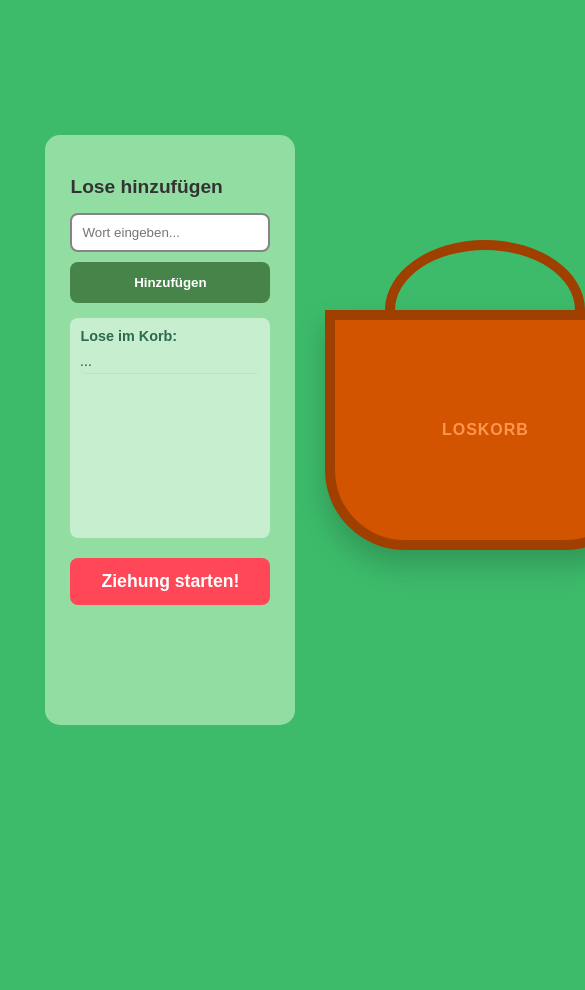
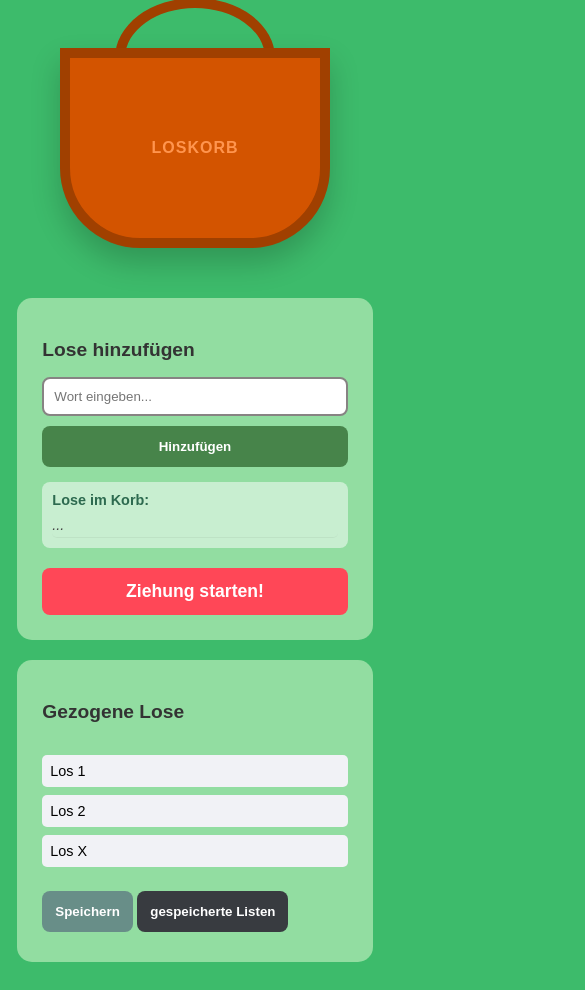
Before and after one commit to dilarawgn/Webentwicklung, a plain HTML site: page index.html in a window 390 px wide. Shown: the top 990 px of the page, 585 px wide, since content can reach past the window. Before the commit the page ends 860 px from the top, so only its background shows below. Drawn offline with Linux system fonts and the light colour scheme.

Commit message:
Ansichten

```diff
--- a/name.css
+++ b/name.css
@@ -134,3 +134,52 @@ li {
     border-radius: 5px;
     font-size: 0.9rem;
 }
+
+/* TABLET-ANSICHT */
+@media (max-width: 1024px) {
+    .container {
+        grid-template-columns: 1fr 1fr;
+        width: 95%;
+        height: auto;
+        margin: 20px 0;
+    }
+
+    aside:last-child {
+        grid-column: span 2;
+    }
+}
+
+/* HANDY-ANSICHT */
+@media (max-width: 768px) {
+    body {
+        height: auto;
+        align-items: flex-start;
+        padding-top: 20px;
+    }
+
+    .container {
+        grid-template-columns: 1fr;
+        gap: 20px;
+        height: auto;
+    }
+
+    aside, aside:last-child {
+        grid-column: span 1;
+    }
+
+    .basket {
+        width: 250px;
+        height: 180px;
+    }
+
+    .basket-handle {
+        width: 140px;
+        height: 100px;
+        top: -60px;
+    }
+
+    .drawing-area {
+        order: -1;
+        margin-bottom: 30px;
+    }
+}
```
